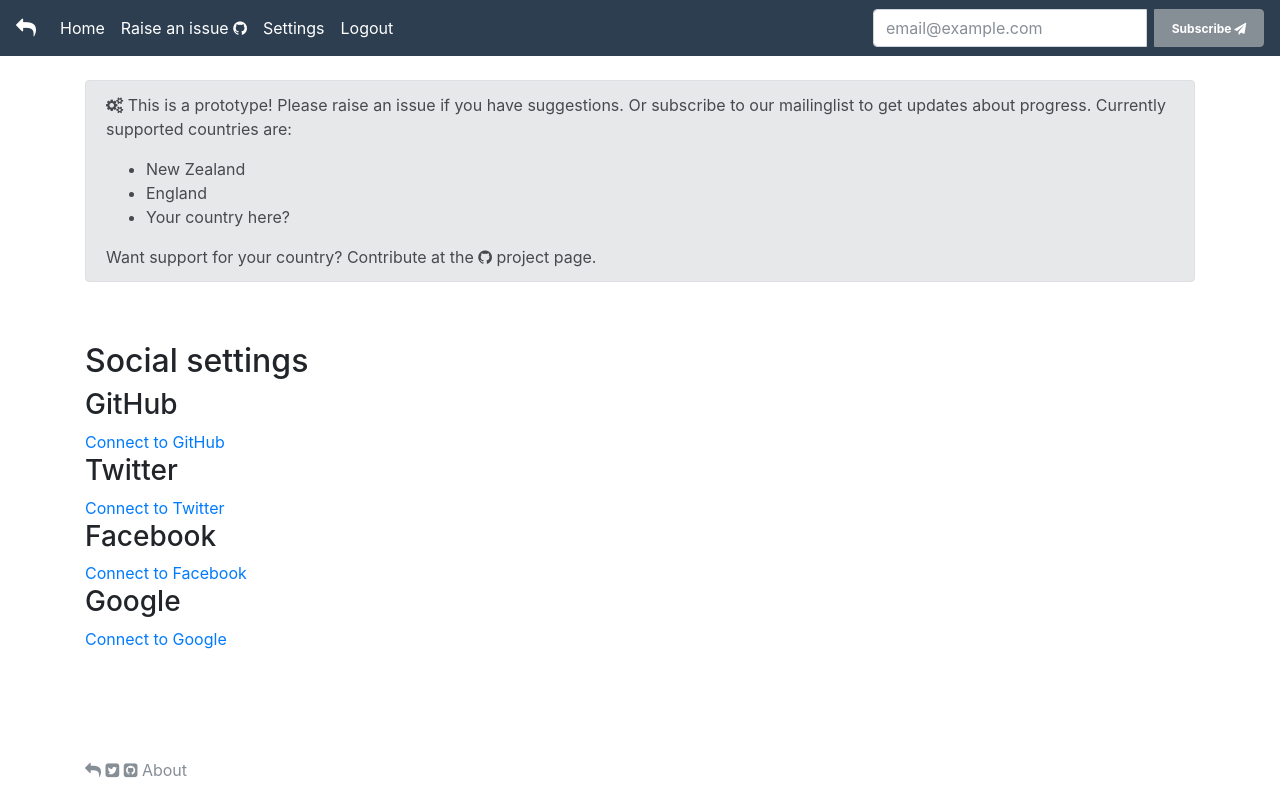
After one commit to volCommunity/vol-django, a Django app: page /settings in a window 1280 px wide. The commit adds this page. Run offline with Django 3.2, Linux system fonts and the light colour scheme; the visitor is signed in with stand-in values (Sample User, id 1); some libraries are stand-ins or nearby versions.

Commit message:
First stab at user login, includes Google, Facebook, Twitter and GH  logins. Allows users to login, logout or connect/disconnect open auth   providers.

```diff
--- /dev/null
+++ b/vol/templates/login/settings.html
@@ -0,0 +1,78 @@
+{% extends '../vol/base.html' %}
+{% block title %}Social settings{% endblock %}
+{% block content %}
+    <div class="container">
+        <h2>Social settings</h2>
+        <h3>GitHub</h3>
+        {% if github_login %}
+            <p>Connected as <a href="https://github.com/{{ github_login.extra_data.login }}/"
+                               target="_blank">{{ github_login.extra_data.login }}</a></p>
+            {% if can_disconnect %}
+                <form method="post" action="{% url 'social:disconnect' 'github' %}">
+                    {% csrf_token %}
+                    <button type="submit">Disconnect from GitHub</button>
+                </form>
+            {% else %}
+                <button type="button" disabled>Disconnect from GitHub</button>
+                <p style="color: red">You must <a href="{% url 'password' %}">define a password</a> for your account
+                    before disconnecting from Github.</p>
+            {% endif %}
+        {% else %}
+            <a href="{% url 'social:begin' 'github' %}">Connect to GitHub</a>
+        {% endif %}
+
+        <h3>Twitter</h3>
+        {% if twitter_login %}
+            <p>Connected as <a href="https://twitter.com/{{ twitter_login.extra_data.access_token.screen_name }}/"
+                               target="_blank">@{{ twitter_login.extra_data.access_token.screen_name }}</a></p>
+            {% if can_disconnect %}
+                <form method="post" action="{% url 'social:disconnect' 'twitter' %}">
+                    {% csrf_token %}
+                    <button type="submit">Disconnect from Twitter</button>
+                </form>
+            {% else %}
+                <button type="button" disabled>Disconnect from Twitter</button>
+                <p style="color: red">You must <a href="{% url 'password' %}">define a password</a> for your account
+                    before disconnecting from Twitter.</p>
+            {% endif %}
+        {% else %}
+            <a href="{% url 'social:begin' 'twitter' %}">Connect to Twitter</a>
+        {% endif %}
+
+        <h3>Facebook</h3>
+        {% if facebook_login %}
+            <p>Connected as <a href="https://facebook.com/{{ facebook_login.extra_data.id }}/"
+                               target="_blank">{{ facebook_login.extra_data.id }}</a></p>
+            {% if can_disconnect %}
+                <form method="post" action="{% url 'social:disconnect' 'facebook' %}">
+                    {% csrf_token %}
+                    <button type="submit">Disconnect from Facebook</button>
+                </form>
+            {% else %}
+                <button type="button" disabled>Disconnect from Facebook</button>
+                <p style="color: red">You must <a href="{% url 'password' %}">define a password</a> for your account
+                    before disconnecting from Facebook.</p>
+            {% endif %}
+        {% else %}
+            <a href="{% url 'social:begin' 'facebook' %}">Connect to Facebook</a>
+        {% endif %}
+        <h3>Google</h3>
+        {% if google_login %}
+            <p>Connected as <a href="https://google.com/{{ google_login.extra_data.id }}/"
+                               target="_blank">{{ google_login.extra_data.id }}</a></p>
+            {% if can_disconnect %}
+                <form method="post" action="{% url 'social:disconnect' 'google-oauth2' %}">
+                    {% csrf_token %}
+                    <button type="submit">Disconnect from Google</button>
+                </form>
+            {% else %}
+                <button type="button" disabled>Disconnect from Google</button>
+                <p style="color: red">You must <a href="{% url 'password' %}">define a password</a> for your account
+                    before disconnecting from Google.</p>
+            {% endif %}
+        {% else %}
+            <a href="{% url 'social:begin' 'google-oauth2' %}">Connect to Google</a>
+        {% endif %}
+    </div>
+
+{% endblock %}
--- a/vol/templates/vol/base.html
+++ b/vol/templates/vol/base.html
@@ -35,15 +35,33 @@
             </li>
             <li class="nav-item active">
                 <a class="nav-link" href="https://github.com/volCommunity/vol-django/issues" target="_blank">
-                    <span> Raise an issue <i class="fa fa-github" aria-hidden="true"> </i></span>
+                    <span>Raise an issue <i class="fa fa-github" aria-hidden="true"> </i></span>
                 </a>
+            </li>
+            <li class="nav-item active">
+                {% if user.is_authenticated %}
+                        <a class="nav-link" href="/settings">
+                            <span>Settings</span>
+                        </a>
+                    </li>
+                    <li class="nav-item active">
+                    <a class="nav-link" href="/logout">
+                        <span>Logout</span>
+                    </a>
+
+                {% else %}
+                    <a class="nav-link" href="/login">
+                        <span>Login</span>
+                    </a>
+                {% endif %}
             </li>
         </ul>
         <form class="form-inline my-2 my-lg-0"
               action="https://8070.us5.list-manage.com/subscribe/post?u=ead9b54352694f8b72a002ed0&amp;id=766489f95c"
               method="post" id="mc-embedded-subscribe-form" name="mc-embedded-subscribe-form" target="_blank">
             <div class="input-group">
-                <input type="email" value="" name="EMAIL" id="mce-EMAIL" required="required" placeholder="email@example.com"
+                <input type="email" value="" name="EMAIL" id="mce-EMAIL" required="required"
+                       placeholder="email@example.com"
                        class="form-control mr-sm-2">
                 <span class="input-group-btn">
                     <button class="btn btn-secondary my-2 my-sm-0" type="submit"><span class="badge">Subscribe <i
@@ -81,7 +99,6 @@
 </div>
 
 
-
 {% include "vol/footer.html" %}
 
 </div>
--- a/vol/urls.py
+++ b/vol/urls.py
@@ -1,4 +1,5 @@
-from django.conf.urls import url
+from django.conf.urls import include, url
+from django.contrib.auth import views as auth_views
 from django.views.generic.base import RedirectView
 
 from . import views
@@ -9,5 +10,12 @@
                                                permanent=False), name='favicon'),
     url('about', views.about, name='about'),
     url(r'^results/(?P<location>[\w\s+]+)/(?P<interests>[\w\s+]+)', views.results, name='results'),
-    url(r'^jobs/(?P<slug>[\d\w-]+)', views.job, name='job')  # TODO: should this be a nice name (SEO etc)
+    url(r'^jobs/(?P<slug>[\d\w-]+)', views.job, name='job'),  # TODO: should this be a nice name (SEO etc)
+
+    url(r'^login/?$', auth_views.login, name='login'),
+    url(r'^logout/?$', auth_views.logout, {'next_page': '/'}, name='logout'),
+    url(r'^oauth/', include('social_django.urls', namespace='social')),
+
+    url(r'^settings/?$', views.settings, name='settings'),
+    url(r'^settings/password/?$', views.password, name='password'),
 ]
--- a/vol/views.py
+++ b/vol/views.py
@@ -1,7 +1,13 @@
+from django.contrib import messages
+from django.contrib.auth import update_session_auth_hash
+from django.contrib.auth.decorators import login_required
+from django.contrib.auth.forms import AdminPasswordChangeForm, PasswordChangeForm
 from django.core.paginator import Paginator, EmptyPage, PageNotAnInteger
 from django.db.models import Q
 from django.http import HttpResponse
-from django.shortcuts import render, get_object_or_404
+from django.shortcuts import get_object_or_404
+from django.shortcuts import render, redirect
+from social_django.models import UserSocialAuth
 
 from .models import Job
 
@@ -84,3 +90,59 @@
     job = get_object_or_404(Job, slug=slug)
 
     return render(request, 'vol/job.html', {'job': job})
+
+
+@login_required
+def settings(request):
+    user = request.user
+
+    try:
+        github_login = user.social_auth.get(provider='github')
+    except UserSocialAuth.DoesNotExist:
+        github_login = None
+
+    try:
+        twitter_login = user.social_auth.get(provider='twitter-oauth2')
+    except UserSocialAuth.DoesNotExist:
+        twitter_login = None
+
+    try:
+        facebook_login = user.social_auth.get(provider='facebook')
+    except UserSocialAuth.DoesNotExist:
+        facebook_login = None
+
+    try:
+        google_login = user.social_auth.get(provider='google-oauth2')
+    except UserSocialAuth.DoesNotExist:
+        google_login = None
+
+    can_disconnect = (user.social_auth.count() > 1 or user.has_usable_password())
+
+    return render(request, 'login/settings.html', {
+        'github_login': github_login,
+        'twitter_login': twitter_login,
+        'facebook_login': facebook_login,
+        'google_login': google_login,
+        'can_disconnect': can_disconnect
+    })
+
+
+@login_required
+def password(request):
+    if request.user.has_usable_password():
+        PasswordForm = PasswordChangeForm
+    else:
+        PasswordForm = AdminPasswordChangeForm
+
+    if request.method == 'POST':
+        form = PasswordForm(request.user, request.POST)
+        if form.is_valid():
+            form.save()
+            update_session_auth_hash(request, form.user)
+            messages.success(request, 'Your password was successfully updated!')
+            return redirect('password')
+        else:
+            messages.error(request, 'Please correct the error below.')
+    else:
+        form = PasswordForm(request.user)
+    return render(request, 'login/password.html', {'form': form})
```
Also changed, not shown: vol/templates/login/password.html (added, +13 -0 lines), vol/templates/registration/login.html (added, +16 -0 lines), volproject/settings.py (+30 -0 lines), 2 other files.
